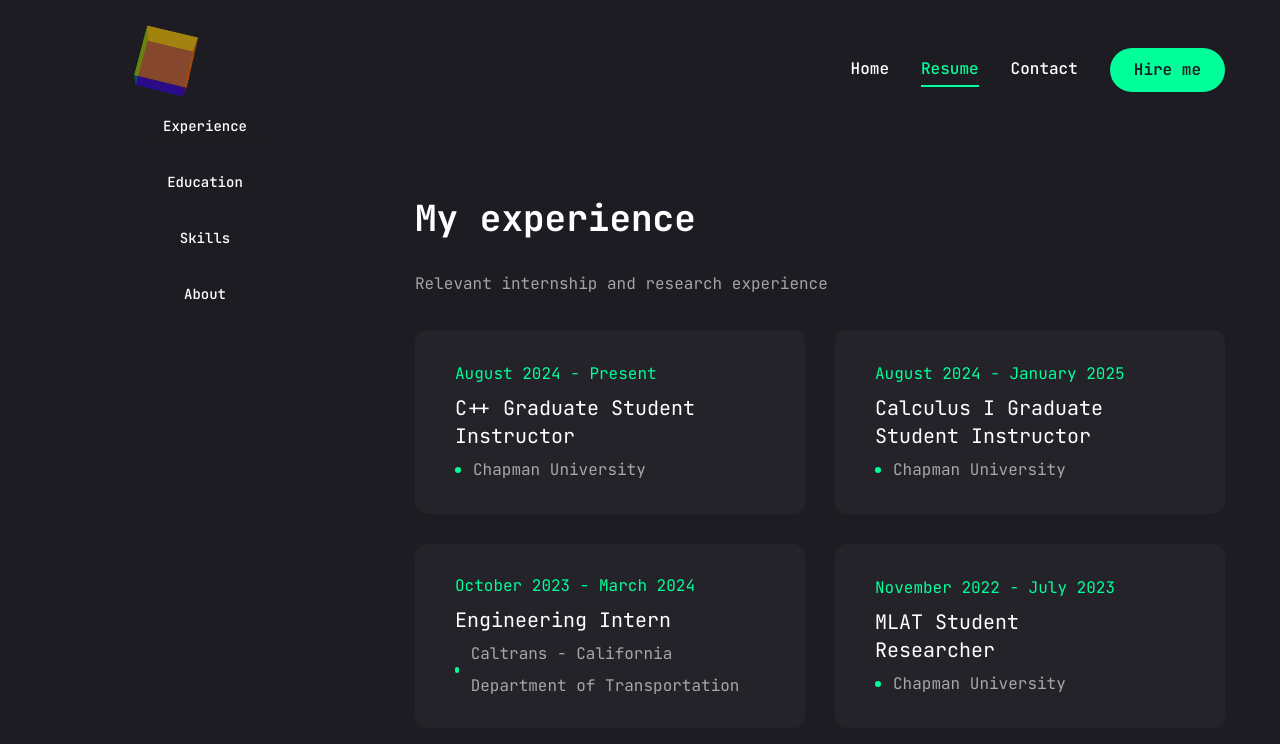
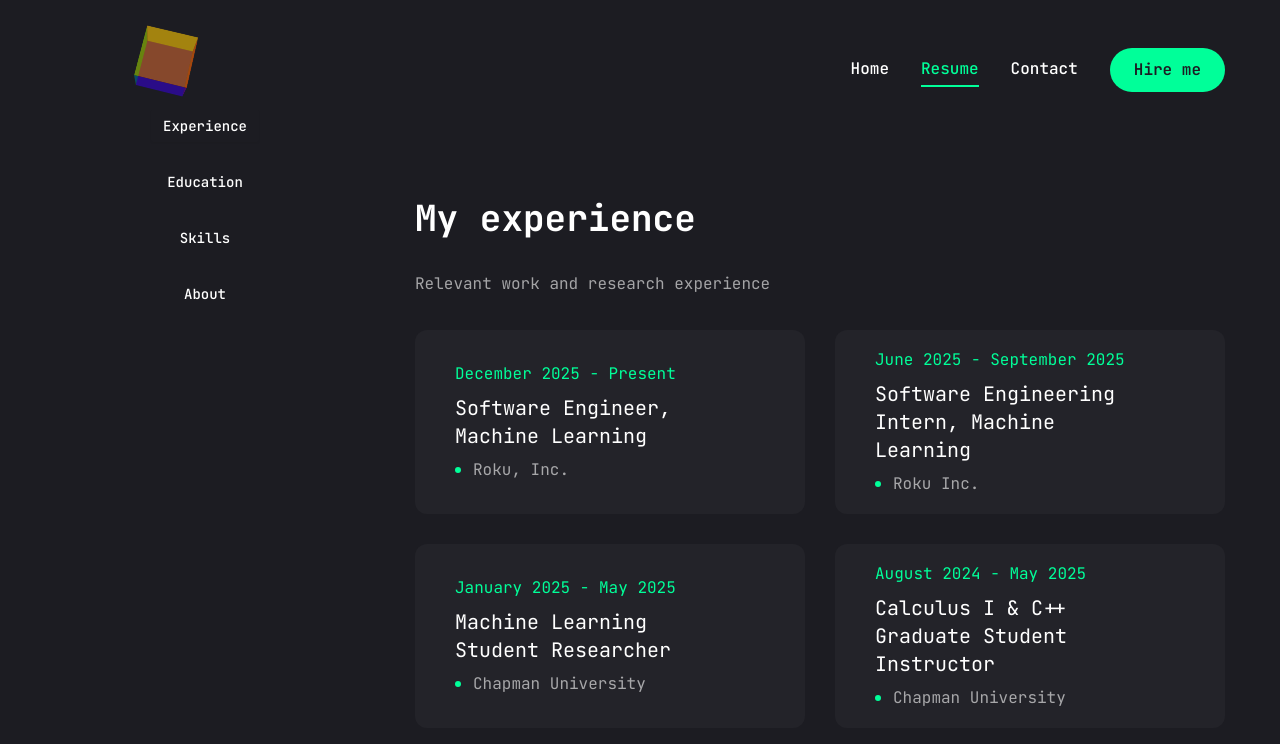
Before and after one commit to nfuery/website, a Next.js app: page /resume in a window 1280 px wide. Shown: the top 744 px of the page. Built offline with nearby package versions, Linux system fonts and the light colour scheme.

Commit message:
Update resume and photo

```diff
--- a/app/contact/page.jsx
+++ b/app/contact/page.jsx
@@ -19,13 +19,8 @@ const info = [
     {
         icon: <FaEnvelope />,
         title: "Email",
-        description: "nfuery@chapman.edu",
-    },
-    {
-        icon: <FaMapMarkerAlt />,
-        title: "School Address",
-        description: "1 University Drive, Orange CA 92866",
-    },
+        description: "noahfuery5@gmail.com",
+    }
 ];
 
 import { motion } from "framer-motion";
--- a/app/page.jsx
+++ b/app/page.jsx
@@ -13,7 +13,7 @@ const Home = () => {
         <div className="flex flex-col xl:flex-row items-center justify-between xl:pt-8 xl:pb-24">
           {/* text */}
           <div className="text-center xl:text-left order-2 xl:order-none">
-            <span className="text-xl">Software Developer</span>
+            <span className="text-xl">Software Engineer</span>
             <PathDrawing />
             {/* button and socials */}
             <div className="flex flex-col xl:flex-row items-center gap-8">
--- a/app/resume/page.jsx
+++ b/app/resume/page.jsx
@@ -29,11 +29,11 @@ const about = {
         },
         {
             fieldName: "Personal Email",
-            fieldValue: "noahf2666@gmail.com"
+            fieldValue: "noahfuery5@gmail.com"
         },
         {
-            fieldName: "School Email",
-            fieldValue: "nfuery@chapman.edu"
+            fieldName: "Work Email",
+            fieldValue: "nfuery@roku.com"
         },
 
     ]
@@ -44,28 +44,34 @@ const experience = {
     icon: "/assets/resume/badge.svg",
     title: "My experience",
     description:
-        "Relevant internship and research experience",
+        "Relevant work and research experience",
     items: [
         {
-            company: "Chapman University",
-            position: "C++ Graduate Student Instructor",
-            duration: "August 2024 - Present",
+            company: "Roku, Inc.",
+            position: "Software Engineer, Machine Learning",
+            duration: "December 2025 - Present",
+        },
+        {
+            company: "Roku Inc.",
+            position: "Software Engineering Intern, Machine Learning",
+            duration: "June 2025 - September 2025",
         },
         {
             company: "Chapman University",
-            position: "Calculus I Graduate Student Instructor",
-            duration: "August 2024 - January 2025",
+            position: "Machine Learning Student Researcher",
+            duration: "January 2025 - May 2025",
+        },
+        {
+            company: "Chapman University",
+            position: "Calculus I & C++ Graduate Student Instructor",
+            duration: "August 2024 - May 2025",
         },
         {
             company: "Caltrans - California Department of Transportation",
             position: "Engineering Intern",
             duration: "October 2023 - March 2024",
         },
-        {
-            company: "Chapman University",
-            position: "MLAT Student Researcher",
-            duration: "November 2022 - July 2023",
-        },
+
 
     ]
 };
@@ -75,7 +81,7 @@ const education = {
     icon: "/assets/resume/cap.svg",
     title: "My education",
     description:
-        "My academic career at Chapman University, graduating May 2025.",
+        "My academic career at Chapman University",
     items: [
         {
             institution: "Chapman University",
--- a/components/Photo.jsx
+++ b/components/Photo.jsx
@@ -40,9 +40,9 @@ const Photo = () => {
                     xmlns="http://www.w3.org/2000/svg"
                 >
                     <motion.rect
-                        x="-4"
+                        x="-40"
                         y="2"
-                        width="308"
+                        width="380"
                         height="496"
                         stroke="#00ff99"
                         strokeWidth="4"
```
